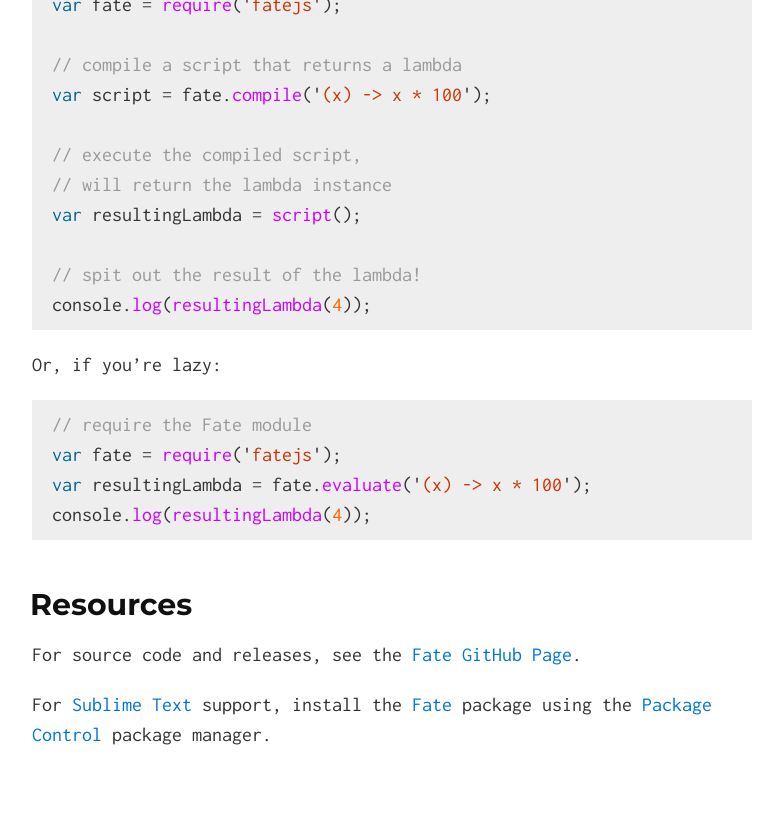
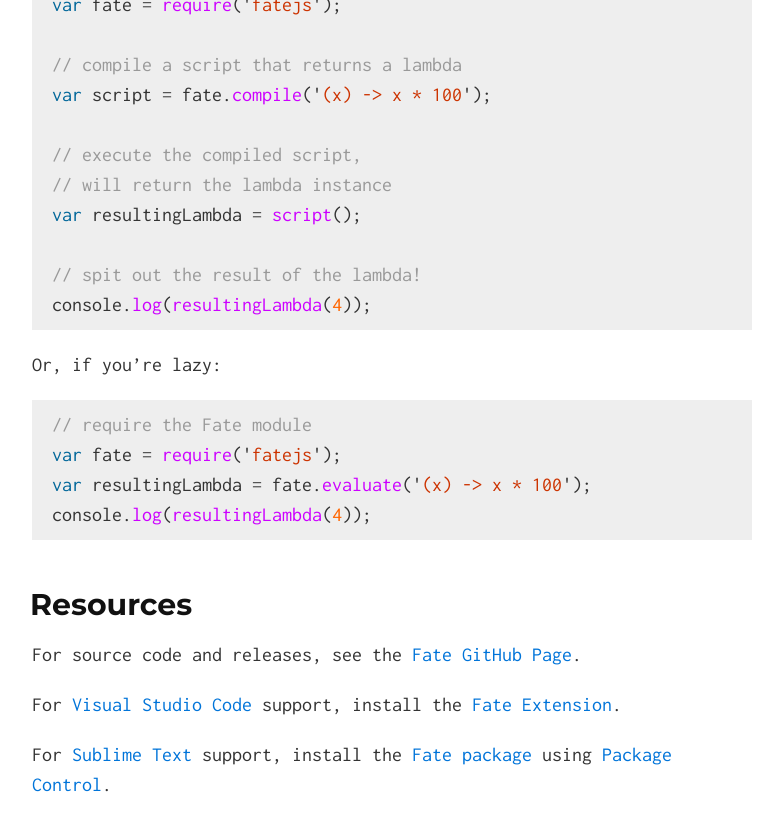
Before and after one commit to kode4food/fate-lang, a Jekyll site: the page built from index.md, in a window 1280 px wide and 900 px high, scrolled down 5020 px. Shown: the top 831 px of the window, without its empty margins (248-1031 px from the left). Built offline with Jekyll 4.4.1, drawn with Linux system fonts in a browser that asks for light colours; Markdown is read by kramdown in place of the engine named in the settings.

Commit message:
vscode support

```diff
--- a/index.md
+++ b/index.md
@@ -173,4 +173,6 @@
 ## Resources
 For source code and releases, see the [Fate GitHub Page](http://github.com/kode4food/fate-lang).
 
-For [Sublime Text](http://www.sublimetext.com/) support, install the [Fate](https://packagecontrol.io/packages/Fate) package using the [Package Control](https://packagecontrol.io/) package manager.
+For [Visual Studio Code](https://code.visualstudio.com/) support, install the [Fate Extension](https://marketplace.visualstudio.com/items/kode4food.fate).
+
+For [Sublime Text](http://www.sublimetext.com/) support, install the [Fate package](https://packagecontrol.io/packages/Fate) using [Package Control](https://packagecontrol.io/).
```
